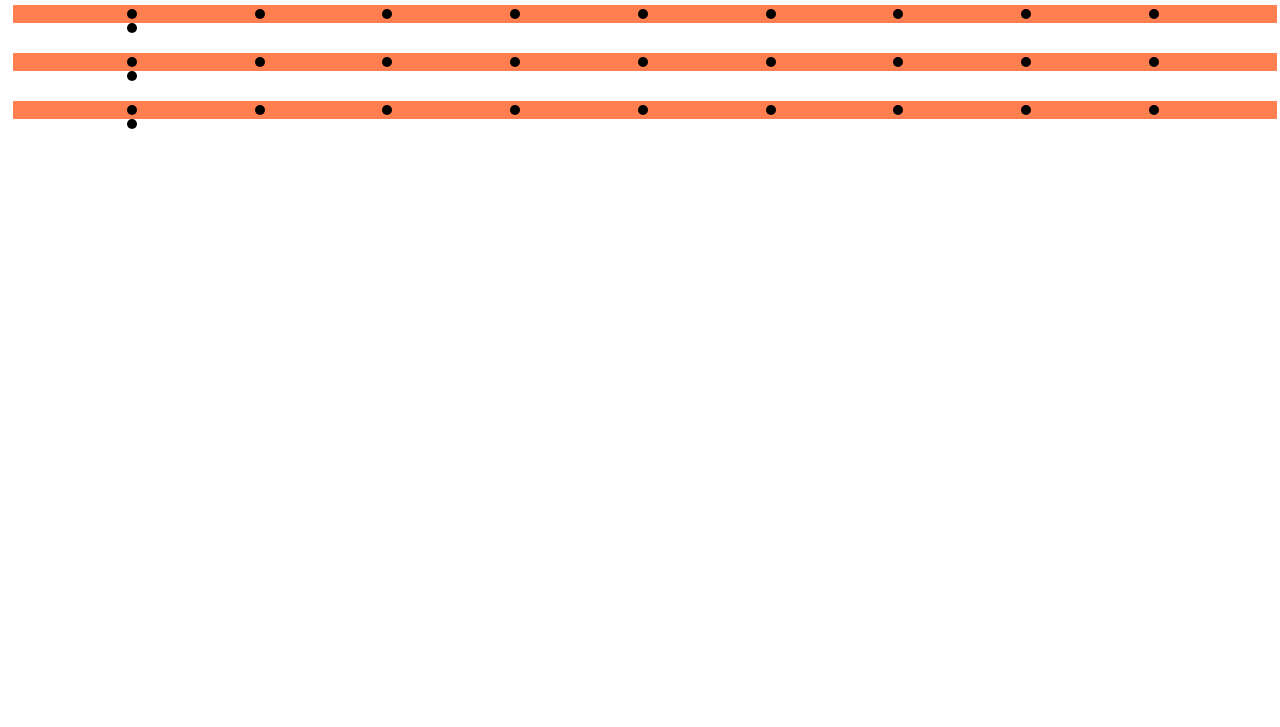
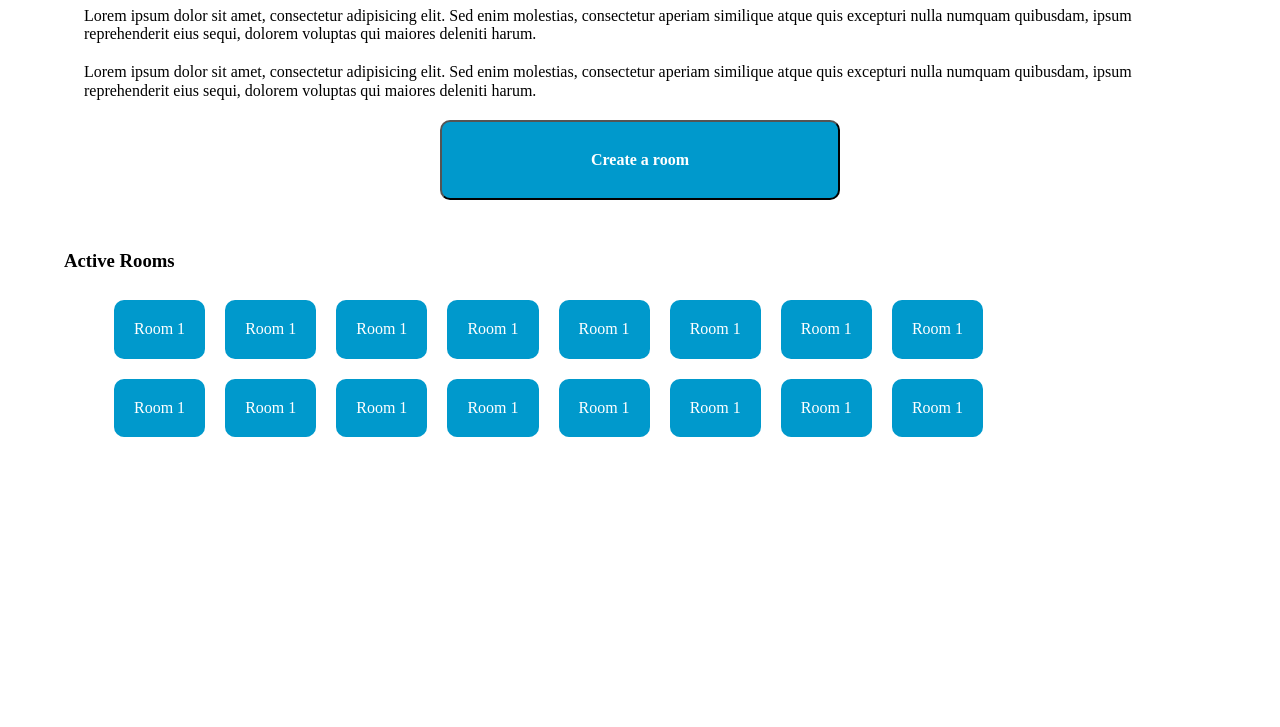
Before and after one commit to Roykssop/speed-questions, a website: page public/index.html in a window 1280 px wide. Shown: the part 73-800 px from the top of the page. Drawn offline with nearby package versions, Linux system fonts and the light colour scheme.

Commit message:
Added main page

```diff
--- /dev/null
+++ b/public/css/home.css
@@ -0,0 +1,48 @@
+.container{
+    width:90%;
+    margin: auto;
+}
+
+section{
+    margin-bottom: 50px;
+}
+
+section p{
+    margin: 20px 20px 20px 20px;
+}
+
+.container div[start] {
+    display: flex;
+    justify-content: center;
+}
+
+.container div ul[roomlist]{
+    display: flex;
+    flex-direction: row;
+    flex-wrap: wrap;
+    list-style: none;
+    width: 80%;
+}
+.container div ul[roomlist] li{
+    margin: 10px;
+    background-color: #0099cc;
+    color: #FFF;
+    border-radius: 10px;
+    padding: 20px;
+    text-align: center;
+}
+
+.container div ul[roomlist] li a{
+    color: #FFF;
+    text-decoration: none;
+}
+
+.main-button{
+    justify-content: center;
+    background-color: #0099cc;
+    color: #FFF;
+    font-weight: bold;
+    width: 400px;
+    height: 80px;
+    border-radius: 10px;
+}
--- a/public/index.html
+++ b/public/index.html
@@ -1,70 +1,45 @@
+<!DOCTYPE>
 <html>
 <head>
-    <title>Speed question</title>
-
-    <link rel="stylesheet" type="text/css" href="css/styles.css">
+    <title>Speed Questions</title>
+    <link rel="stylesheet" type="text/css" href="https://cdnjs.cloudflare.com/ajax/libs/normalize/5.0.0/normalize.min.css">
+    <link rel="stylesheet" type="text/css" href="css/home.css">
 </head>
-<body ng-app="speedquestion">
-    <tableboard ng-controller="gameBoardCtrl">
-        <div class="line">
-            <div class="point step-1"></div>
-            <div class="point step-2"></div>
-            <div class="point step-3"></div>
-            <div class="point step-4"></div>
-            <div class="point step-5"></div>
-            <div class="point step-6"></div>
-            <div class="point step-7"></div>
-            <div class="point step-8"></div>
-            <div class="point step-9"></div>
-            <div class="point step-10"></div>
-        </div>
-        <div class="line">
-            <div class="point step-1"></div>
-            <div class="point step-2"></div>
-            <div class="point step-3"></div>
-            <div class="point step-4"></div>
-            <div class="point step-5"></div>
-            <div class="point step-6"></div>
-            <div class="point step-7"></div>
-            <div class="point step-8"></div>
-            <div class="point step-9"></div>
-            <div class="point step-10"></div>
-        </div>
-        <div class="line">
-            <div class="point step-1"></div>
-            <div class="point step-2"></div>
-            <div class="point step-3"></div>
-            <div class="point step-4"></div>
-            <div class="point step-5"></div>
-            <div class="point step-6"></div>
-            <div class="point step-7"></div>
-            <div class="point step-8"></div>
-            <div class="point step-9"></div>
-            <div class="point step-10"></div>
-        </div>
-        <div class="line">
-            <div class="point step-1"></div>
-            <div class="point step-2"></div>
-            <div class="point step-3"></div>
-            <div class="point step-4"></div>
-            <div class="point step-5"></div>
-            <div class="point step-6"></div>
-            <div class="point step-7"></div>
-            <div class="point step-8"></div>
-            <div class="point step-9"></div>
-            <div class="point step-10"></div>
-        </div>
-    </tableboard>
-    <script src="https://ajax.googleapis.com/ajax/libs/angularjs/1.5.8/angular.min.js"></script>
-    <script src="https://cdn.socket.io/socket.io-1.4.5.js"></script>
-    <script src="services/socket.js"></script>
-    <script type="text/javascript">
-        var app = angular.module('speedquestion',['socketModule']);
-
-        app.controller('gameBoardCtrl', function($scope,socketio){
-            console.log($scope);
-        });
-    </script>
-
+<body ng-app="">
+    <div class="container">
+        <header>
+            <h1>Speed Questions!!</h1>
+        </header>
+        <section>
+            <p>Lorem ipsum dolor sit amet, consectetur adipisicing elit. Sed enim molestias, consectetur aperiam similique atque quis excepturi nulla numquam quibusdam, ipsum reprehenderit eius sequi, dolorem voluptas qui maiores deleniti harum.</p>
+            <p>Lorem ipsum dolor sit amet, consectetur adipisicing elit. Sed enim molestias, consectetur aperiam similique atque quis excepturi nulla numquam quibusdam, ipsum reprehenderit eius sequi, dolorem voluptas qui maiores deleniti harum.</p>
+            <div start>
+                <button class="main-button">Create a room</button>
+            </div>
+        </section>
+        <section>
+            <h3>Active Rooms</h3>
+            <div>
+                <ul roomlist>
+                    <li><a href="#">Room 1</a></li>
+                    <li><a href="#">Room 1</a></li>
+                    <li><a href="#">Room 1</a></li>
+                    <li><a href="#">Room 1</a></li>
+                    <li><a href="#">Room 1</a></li>
+                    <li><a href="#">Room 1</a></li>
+                    <li><a href="#">Room 1</a></li>
+                    <li><a href="#">Room 1</a></li>
+                    <li><a href="#">Room 1</a></li>
+                    <li><a href="#">Room 1</a></li>
+                    <li><a href="#">Room 1</a></li>
+                    <li><a href="#">Room 1</a></li>
+                    <li><a href="#">Room 1</a></li>
+                    <li><a href="#">Room 1</a></li>
+                    <li><a href="#">Room 1</a></li>
+                    <li><a href="#">Room 1</a></li>
+                </ul>
+            </div>
+        </section>
+    </div>
 </body>
 </html>
--- a/server.js
+++ b/server.js
@@ -15,7 +15,7 @@ var server = function(){
         self.instance = self.app.listen(self.port, function(){
                                 console.log('running');
                             })
-        self.sockio =  require('socket.io')(self.instance);
+        self.sockio =  require('socket.io')(self.instance); // Socket io takes server instance
     }
 
     self.app.use(express.static('public'));
```
Also changed, not shown: public/gameboard.html (added, +70 -0 lines).
